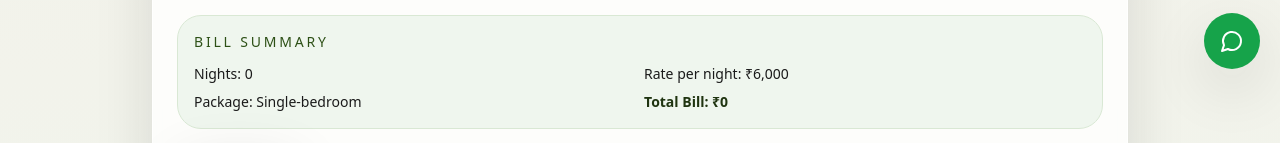
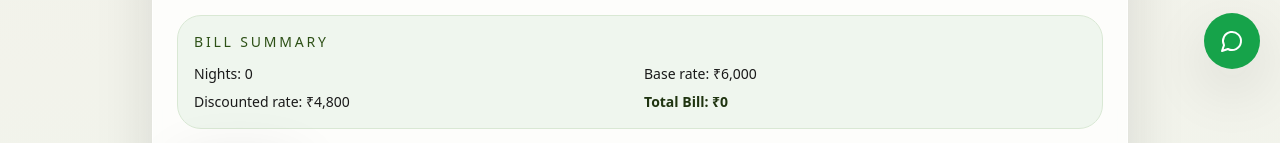
Before and after one commit to Sanjana8297/asp_green_resort, a Next.js app: page /book-now in a window 1280 px wide. Shown: the part 711-854 px from the top of the page. Built offline with nearby package versions, Linux system fonts and the light colour scheme; no server answers; the database is empty; a web font is replaced by a local one.

Commit message:
added discount calculation

```diff
--- a/app/rooms/double-bedroom/page.tsx
+++ b/app/rooms/double-bedroom/page.tsx
@@ -53,6 +53,7 @@ export default function DoubleBedroomPage() {
                   <li>Timings: 1:00pm to 11:30am</li>
                   <li>Food: separate cost</li>
                   <li>AC accommodation</li>
+                  <li>Swimming Pool access</li>
                 </ul>
               </div>
             </div>
--- a/app/rooms/single-bedroom/page.tsx
+++ b/app/rooms/single-bedroom/page.tsx
@@ -53,6 +53,7 @@ export default function SingleBedroomPage() {
                   <li>Timings: 1:00pm to 11:30am</li>
                   <li>Food: separate cost</li>
                   <li>AC accommodation</li>
+                  <li>Swimming Pool access</li>
                 </ul>
               </div>
             </div>
--- a/app/rooms/triple-bedroom/page.tsx
+++ b/app/rooms/triple-bedroom/page.tsx
@@ -53,6 +53,7 @@ export default function TripleBedroomPage() {
                   <li>Timings: 1:00pm to 11:30am</li>
                   <li>Food: separate cost</li>
                   <li>AC accommodation</li>
+                  <li>Swimming Pool access</li>
                 </ul>
               </div>
             </div>
--- a/components/BookingForm.tsx
+++ b/components/BookingForm.tsx
@@ -9,9 +9,9 @@ import { Button } from '@/components/ui/Button';
 import { Card } from '@/components/ui/Card';
 
 const roomPackages = [
-  { label: 'Single-bedroom', value: 'Single-bedroom', amount: 6000, minGuests: 4, maxGuests: 6, discountLabel: '20%' },
-  { label: 'Double-bedroom', value: 'Double-bedroom', amount: 10000, minGuests: 6, maxGuests: 10, discountLabel: '20%' },
-  { label: 'Triple-bedroom', value: 'Triple-bedroom', amount: 15000, minGuests: 10, maxGuests: 14, discountLabel: '30%' }
+  { label: 'Single-bedroom', value: 'Single-bedroom', amount: 6000, minGuests: 4, maxGuests: 6, discountLabel: '20%', discountPercent: 0.2 },
+  { label: 'Double-bedroom', value: 'Double-bedroom', amount: 10000, minGuests: 6, maxGuests: 10, discountLabel: '20%', discountPercent: 0.2 },
+  { label: 'Triple-bedroom', value: 'Triple-bedroom', amount: 15000, minGuests: 10, maxGuests: 14, discountLabel: '30%', discountPercent: 0.3 }
 ] as const;
 
 const bookingSchema = z.object({
@@ -76,6 +76,10 @@ function getNights(checkIn?: string, checkOut?: string) {
   return Math.max(1, Math.ceil(diff / (1000 * 60 * 60 * 24)));
 }
 
+function getDiscountedAmount(amount: number, discountPercent: number) {
+  return Math.round(amount * (1 - discountPercent));
+}
+
 function isAvailabilityError(message?: string | null) {
   if (!message) return false;
   const normalized = message.toLowerCase();
@@ -97,6 +101,8 @@ export function BookingForm() {
     check_in: string;
     check_out: string;
     nights: number;
+    ratePerNight: number;
+    discountLabel: string;
     totalAmount: number;
   } | null>(null);
 
@@ -116,6 +122,8 @@ export function BookingForm() {
       `Check-in: ${successDetails.check_in}`,
       `Check-out: ${successDetails.check_out}`,
       `Nights: ${successDetails.nights}`,
+      `Rate per night after discount: ₹${successDetails.ratePerNight.toLocaleString('en-IN')}`,
+      `Discount: ${successDetails.discountLabel}`,
       `Total cost: ₹${successDetails.totalAmount.toLocaleString('en-IN')}`,
       '',
       'Thank you for booking with us!'
@@ -150,16 +158,17 @@ export function BookingForm() {
   const roomAmount = form.watch('room_amount');
 
   const selectedPackage = roomOptions.find((room) => room.value === roomType) ?? roomOptions[0];
+  const discountedRate = selectedPackage ? getDiscountedAmount(selectedPackage.amount, selectedPackage.discountPercent) : 0;
   const nights = useMemo(() => getNights(checkIn, checkOut), [checkIn, checkOut]);
-  const totalAmount = useMemo(() => nights * (roomAmount || selectedPackage?.amount || 0), [nights, roomAmount, selectedPackage]);
+  const totalAmount = useMemo(() => nights * discountedRate, [nights, discountedRate]);
 
   useEffect(() => {
     if (!selectedPackage) return;
 
-    if (form.getValues('room_amount') !== selectedPackage.amount) {
-      form.setValue('room_amount', selectedPackage.amount, { shouldValidate: true, shouldDirty: true });
+    if (form.getValues('room_amount') !== discountedRate) {
+      form.setValue('room_amount', discountedRate, { shouldValidate: true, shouldDirty: true });
     }
-  }, [form, selectedPackage]);
+  }, [form, selectedPackage, discountedRate]);
 
   const guestError = form.formState.errors.adults || form.formState.errors.children;
   const totalGuests = (Number(form.watch('adults')) || 0) + (Number(form.watch('children')) || 0);
@@ -209,6 +218,8 @@ export function BookingForm() {
         check_in: values.check_in,
         check_out: values.check_out,
         nights: billNights,
+        ratePerNight: values.room_amount,
+        discountLabel: selectedPackage.discountLabel,
         totalAmount: billTotal
       });
       setShowSuccessDialog(true);
@@ -277,8 +288,8 @@ export function BookingForm() {
           <p className="text-sm font-medium uppercase tracking-[0.2em] text-forest-700">Bill Summary</p>
           <div className="mt-3 grid gap-2 text-sm text-ink md:grid-cols-2">
             <p>Nights: {nights}</p>
-            <p>Rate per night: ₹{(selectedPackage?.amount ?? 0).toLocaleString('en-IN')}</p>
-            <p>Package: {selectedPackage?.label ?? 'N/A'}</p>
+            <p>Base rate: ₹{(selectedPackage?.amount ?? 0).toLocaleString('en-IN')}</p>
+            <p>Discounted rate: ₹{discountedRate.toLocaleString('en-IN')}</p>
             <p className="font-semibold text-forest-900">Total Bill: ₹{totalAmount.toLocaleString('en-IN')}</p>
           </div>
         </div>
```
